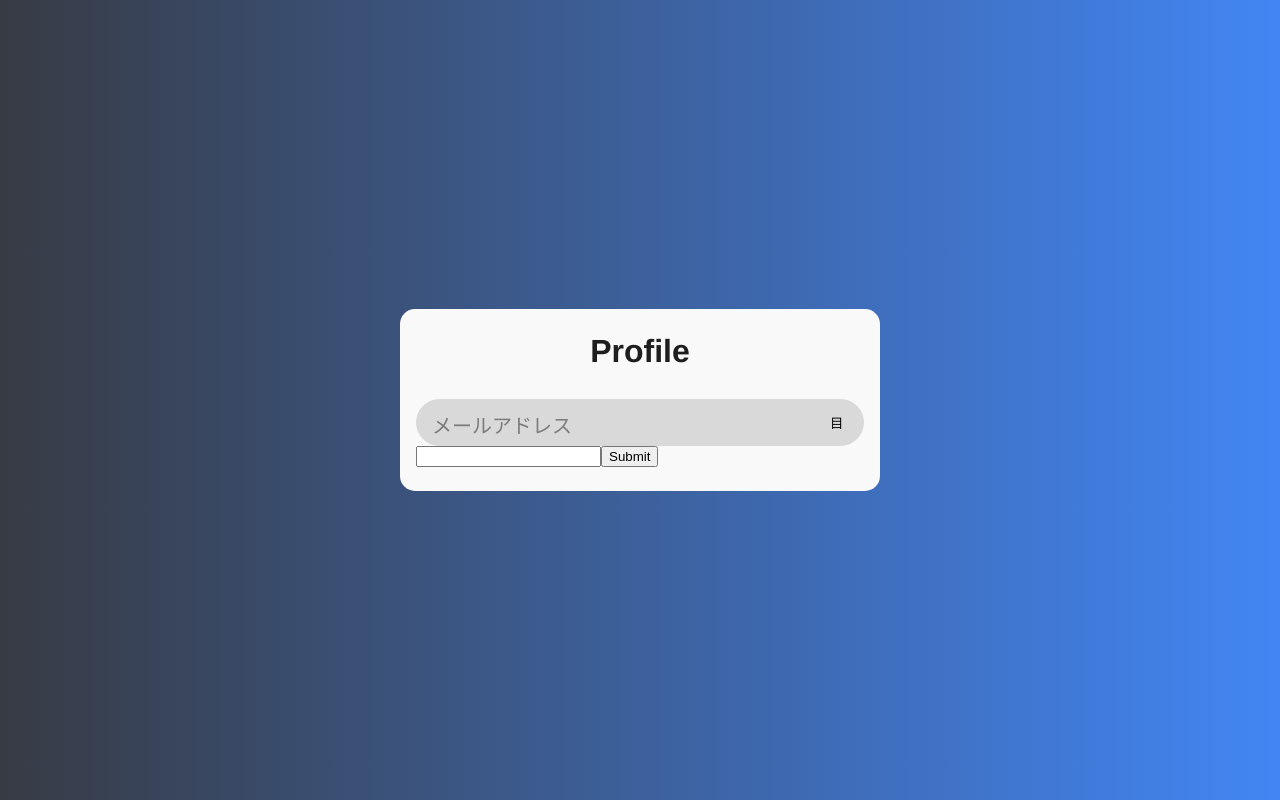
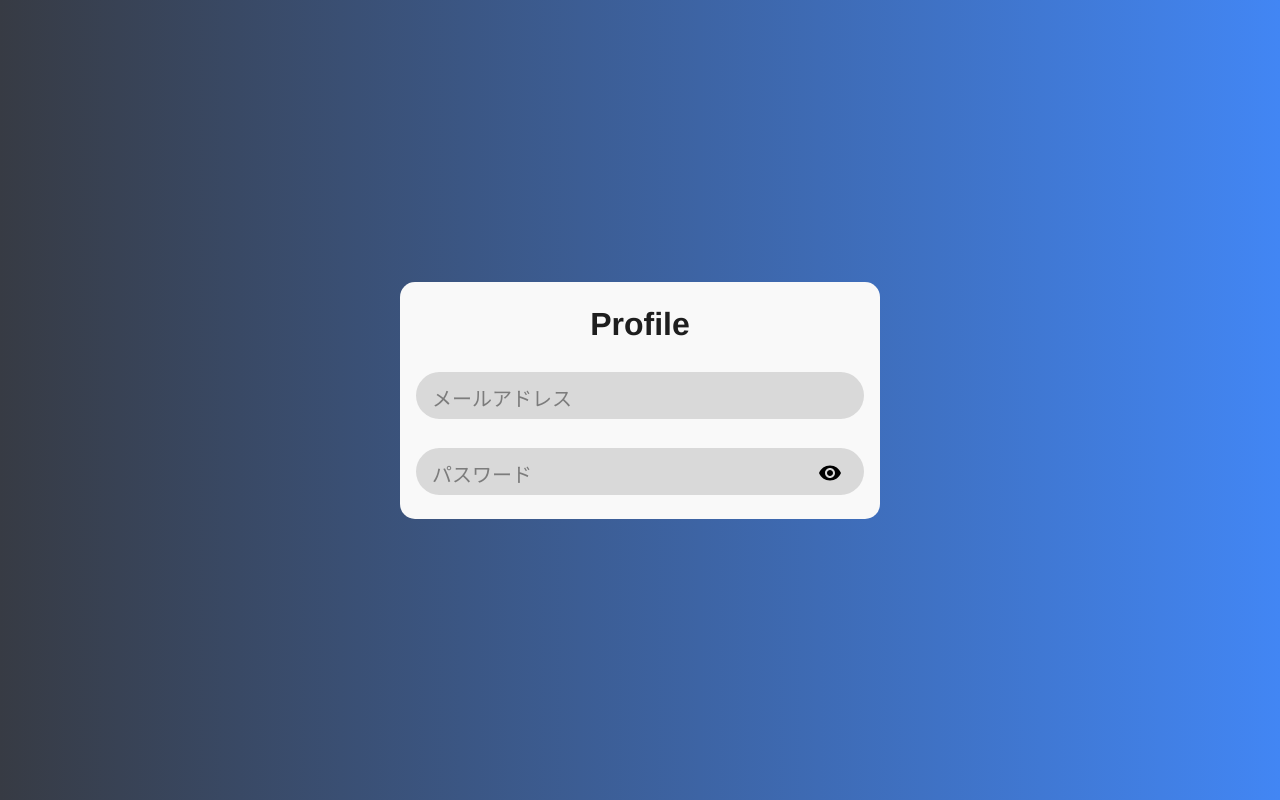
Before and after one commit to jepapt2/React_ProfileSite, a React (Create React App) app: page / in a window 1280 px wide. Built offline with nearby package versions, Linux system fonts and the light colour scheme.

Commit message:
TextInput_passwordHideButton

```diff
--- a/package.json
+++ b/package.json
@@ -3,6 +3,10 @@
   "version": "0.1.0",
   "private": true,
   "dependencies": {
+    "@emotion/react": "^11.10.6",
+    "@emotion/styled": "^11.10.6",
+    "@mui/icons-material": "^5.11.11",
+    "@mui/material": "^5.11.11",
     "@testing-library/jest-dom": "^5.16.5",
     "@testing-library/react": "^13.4.0",
     "@testing-library/user-event": "^13.5.0",
--- a/src/components/ui/form/TextInput.tsx
+++ b/src/components/ui/form/TextInput.tsx
@@ -1,6 +1,8 @@
 import { useState } from 'react'
 import { UseFormRegisterReturn } from 'react-hook-form/dist/types'
 import styled from 'styled-components'
+import VisibilityIcon from '@mui/icons-material/Visibility'
+import { VisibilityOff } from '@mui/icons-material'
 
 type Props = {
   register: UseFormRegisterReturn
@@ -9,8 +11,9 @@ type Props = {
 }
 
 const TextInput: React.FC<Props> = ({ register, type, placeholder }) => {
-  const [value, setValue] = useState('')
   const [isPlaceholderAsLabel, setIsPlaceholderAsLabel] = useState(false)
+  //パスワード表示ボタン用、パスワード以外はpropsのtypeのまま
+  const [inputTypeState, setInputTypeState] = useState(type)
 
   return (
     <>
@@ -18,17 +21,33 @@ const TextInput: React.FC<Props> = ({ register, type, placeholder }) => {
         <StyledDiv>
           <StyledInput
             {...register}
-            type={type}
+            type={inputTypeState}
             placeholder={placeholder}
-            onChange={(e) => setValue(e.target.value)}
             onFocus={() => setIsPlaceholderAsLabel(true)}
-            onBlur={() =>
-              value.length >= 1
+            onBlur={(e) => {
+              //入力がある場合はラベルを上に移動させる
+              e.target.value.length >= 1
                 ? setIsPlaceholderAsLabel(true)
                 : setIsPlaceholderAsLabel(false)
-            }
+            }}
           />
-          <StyledPassWordHideButton>目</StyledPassWordHideButton>
+          {type === 'password' && (
+            <StyledPassWordHideButton
+              type="button"
+              onClick={() =>
+                //パスワード表示ボタンを押すと、typeを切り替えて表示を切り替える
+                setInputTypeState(
+                  inputTypeState === 'password' ? 'text' : 'password'
+                )
+              }
+            >
+              {inputTypeState === 'password' ? (
+                <VisibilityIcon />
+              ) : (
+                <VisibilityOff />
+              )}
+            </StyledPassWordHideButton>
+          )}
         </StyledDiv>
         <StyledSpan isPlaceholderAsLabel={isPlaceholderAsLabel}>
           {placeholder}
@@ -62,17 +81,16 @@ const StyledInput = styled.input`
   padding: 0.75rem 1rem;
   display: block;
   font-size: 1.25rem;
+
+  //placeholderを消す
   &::placeholder {
     color: transparent;
   }
+
+  //Autocompleteの色が変わるのを防ぐ
   :-webkit-autofill {
     -webkit-box-shadow: 0 0 0 1000px
       ${(props) => props.theme.colors.lightGrayColor} inset;
-  }
-
-  &:-webkit-autofill::first-line {
-    font-family: $body-font;
-    // color: green;
   }
 `
 
@@ -80,10 +98,13 @@ const StyledSpan = styled.span<{ isPlaceholderAsLabel: boolean }>`
   color: ${(props) => props.theme.colors.grayColor};
   font-size: 1.25rem;
   display: inline-block;
+
+  //isPlaceholderAsLabelがtrueの時は、上に移動しラベルのように見せる
   transform: ${({ isPlaceholderAsLabel }) =>
     isPlaceholderAsLabel
       ? 'translateY(0) translateX(-1rem) scale(0.75)'
       : 'translateY(2.5rem) translateX(0) scale(1)'};
+
   transform-origin: left;
   transition: 0.3s;
   margin: 0 1rem;
@@ -92,8 +113,11 @@ const StyledSpan = styled.span<{ isPlaceholderAsLabel: boolean }>`
 const StyledPassWordHideButton = styled.button`
   background-color: transparent;
   border: none;
-  width: 1.5rem;
+  font-size: 1.25rem;
   margin-right: 1rem;
+  > svg {
+    margin-top: 0.5rem;
+  }
 `
 
 export default TextInput
--- a/src/pages/Home.tsx
+++ b/src/pages/Home.tsx
@@ -3,16 +3,19 @@ import Card from '../components/ui/Card'
 import TextInput from '../components/ui/form/TextInput'
 import Head from '../components/ui/text/Head'
 
-type AuthForm = {
+export type AuthForm = {
   email: string
   password: string
 }
 
 const Home: React.FC = () => {
-  const { register, handleSubmit } = useForm<AuthForm>()
+  const {
+    register,
+    getValues,
+    handleSubmit,
+    formState: { errors },
+  } = useForm<AuthForm>()
   const onSubmit = handleSubmit((data) => console.log(data))
-
-  register
 
   return (
     <>
@@ -24,10 +27,16 @@ const Home: React.FC = () => {
             type="email"
             placeholder="メールアドレス"
           />
-          <input {...register('password')} type="password" />
-          <button type="submit" onClick={onSubmit}>
+          {errors.email && <p>メールアドレスを入力してください</p>}
+          <TextInput
+            register={register('password', { required: true })}
+            type="password"
+            placeholder="パスワード"
+          />
+          {errors.password && <p>パスワードを入力してください</p>}
+          {/* <button type="submit" onClick={onSubmit}>
             Submit
-          </button>
+          </button> */}
         </form>
       </Card>
     </>
```
Also changed, not shown: 1 other file (tests, documents, lock files or other folders).
